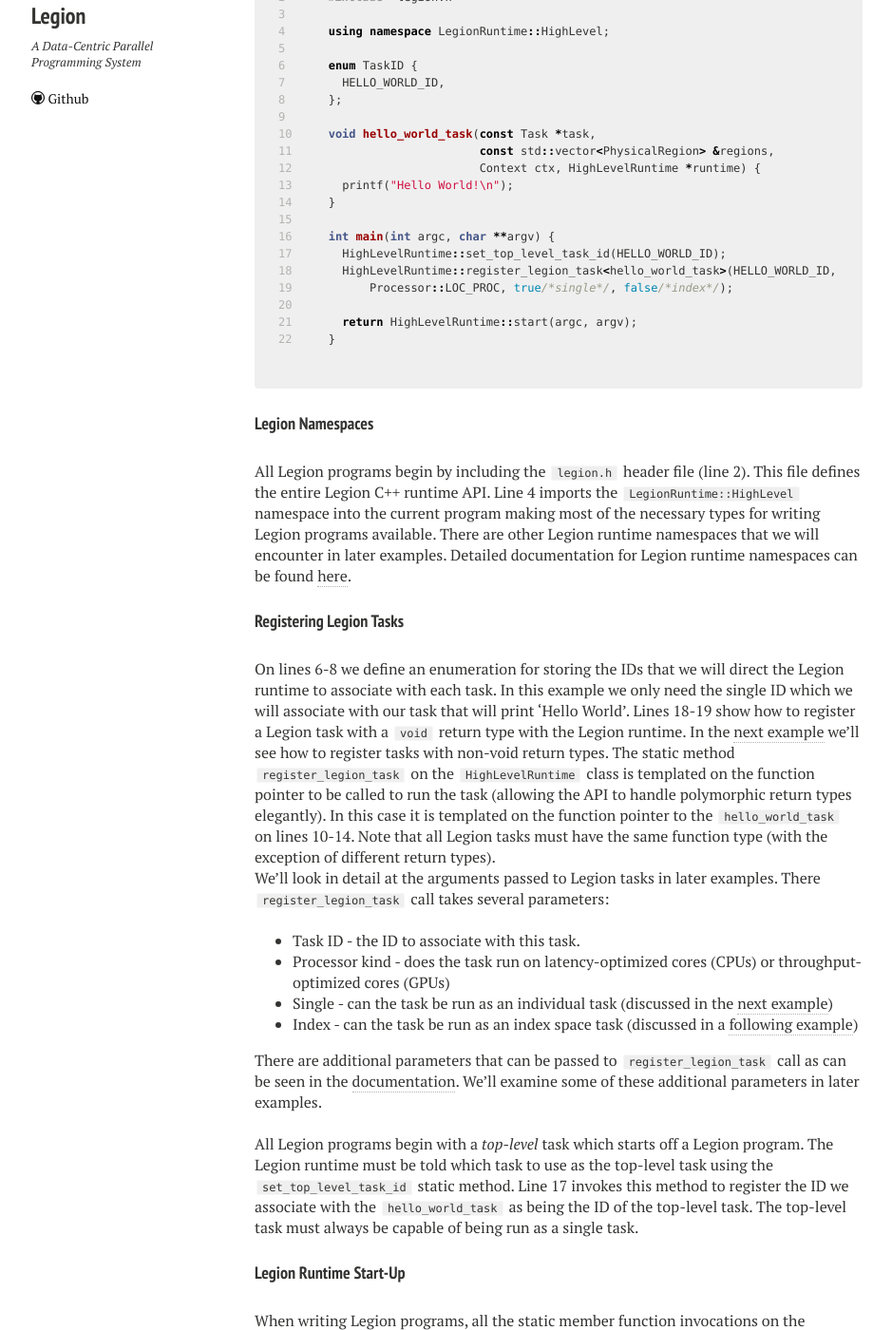
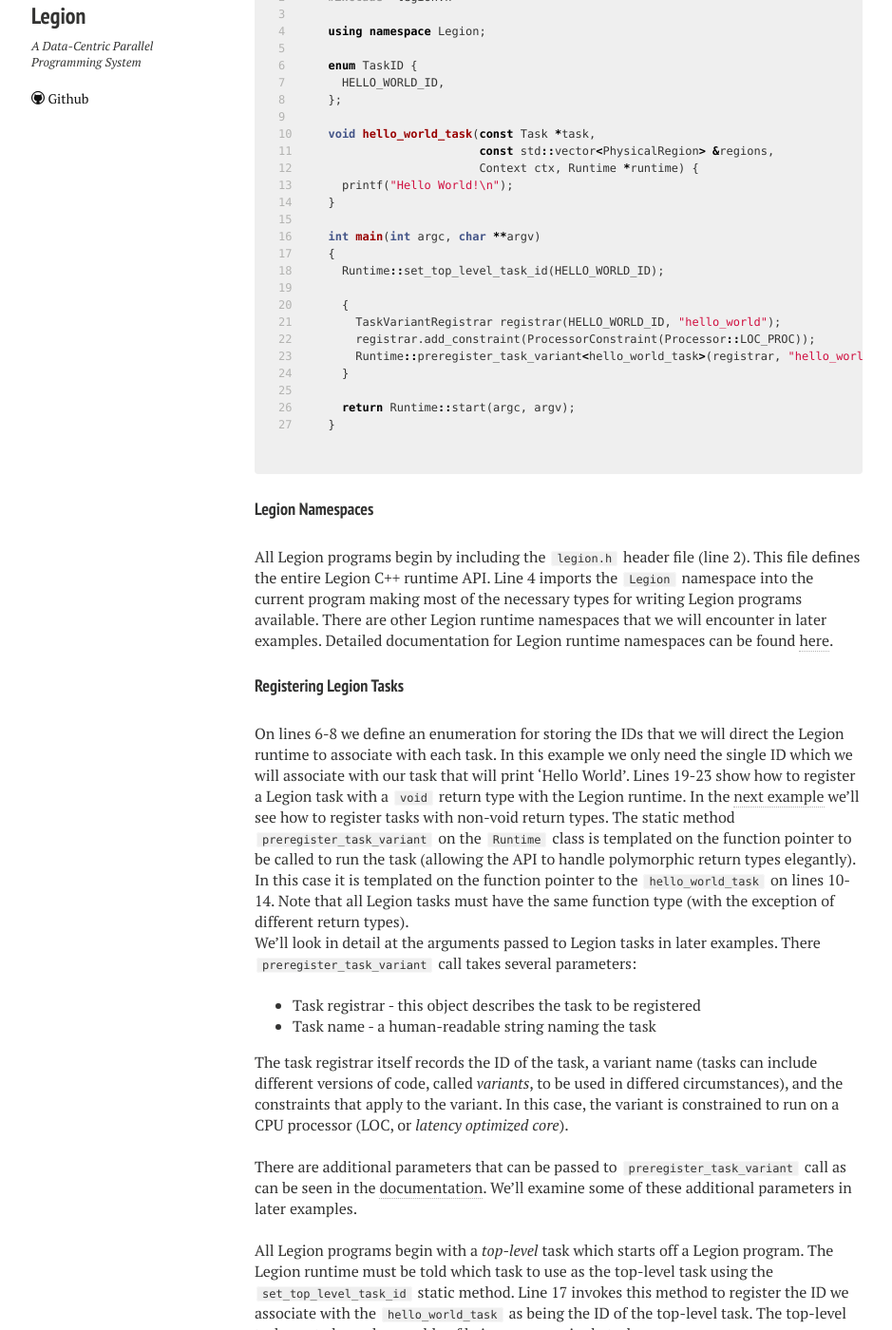
Before and after one commit to apryakhin/legion.stanford.edu, a Jekyll site: the page built from tutorial00.md, in a window 1280 px wide and 1400 px high, scrolled down 322 px. Shown: the whole window at 95% size, without its empty margins (52-991 px from the left). Built offline with Jekyll 4.4.1, drawn with Linux system fonts in a browser that asks for light colours; nearby versions of some CDN libraries; some of the changed text lies outside the part shown.

Commit message:
Update tutorial 0.

```diff
--- a/tutorial00.md
+++ b/tutorial00.md
@@ -12,7 +12,7 @@ calls in this example.
 {% highlight cpp linenos %}#include <cstdio>
 #include "legion.h"
 
-using namespace LegionRuntime::HighLevel;
+using namespace Legion;
 
 enum TaskID {
   HELLO_WORLD_ID,
@@ -20,16 +20,21 @@ enum TaskID {
 
 void hello_world_task(const Task *task,
                       const std::vector<PhysicalRegion> &regions,
-                      Context ctx, HighLevelRuntime *runtime) {
+                      Context ctx, Runtime *runtime) {
   printf("Hello World!\n");
 }
 
-int main(int argc, char **argv) {
-  HighLevelRuntime::set_top_level_task_id(HELLO_WORLD_ID);
-  HighLevelRuntime::register_legion_task<hello_world_task>(HELLO_WORLD_ID,
-      Processor::LOC_PROC, true/*single*/, false/*index*/);
+int main(int argc, char **argv)
+{
+  Runtime::set_top_level_task_id(HELLO_WORLD_ID);
 
-  return HighLevelRuntime::start(argc, argv);
+  {
+    TaskVariantRegistrar registrar(HELLO_WORLD_ID, "hello_world");
+    registrar.add_constraint(ProcessorConstraint(Processor::LOC_PROC));
+    Runtime::preregister_task_variant<hello_world_task>(registrar, "hello_world");
+  }
+
+  return Runtime::start(argc, argv);
 }
 {% endhighlight %}
 
@@ -37,7 +42,7 @@ int main(int argc, char **argv) {
 
 All Legion programs begin by including the `legion.h` header
 file (line 2). This file defines the entire Legion C++ runtime
-API.  Line 4 imports the `LegionRuntime::HighLevel`
+API.  Line 4 imports the `Legion`
 namespace into the current program making most of the necessary
 types for writing Legion programs available.  There are other
 Legion runtime namespaces that we will encounter in later examples.
@@ -49,28 +54,29 @@ found [here](/doxygen/annotated.html).
 On lines 6-8 we define an enumeration for storing the IDs that
 we will direct the Legion runtime to associate with each task.  In this example
 we only need the single ID which we will associate with our task
-that will print 'Hello World'.  Lines 18-19 show how to register
+that will print 'Hello World'.  Lines 19-23 show how to register
 a Legion task with a `void` return type with the Legion runtime.
 In the [next example](/tutorial/tasks_and_futures.html) we'll see how
 to register tasks with non-void return types.  The static method
-`register_legion_task` on the `HighLevelRuntime` class
+`preregister_task_variant` on the `Runtime` class
 is templated on the function pointer to
 be called to run the task (allowing the API to handle polymorphic return
 types elegantly).  In this case it is templated on the function pointer to
 the `hello_world_task` on lines 10-14.  Note that all Legion tasks must have
 the same function type (with the exception of different return types).
 We'll look in detail at the arguments passed to Legion tasks in later
-examples.  There `register_legion_task` call takes several parameters:
+examples.  There `preregister_task_variant` call takes several parameters:
 
-* Task ID - the ID to associate with this task.
-* Processor kind - does the task run on latency-optimized cores (CPUs)
-                   or throughput-optimized cores (GPUs)
-* Single - can the task be run as an individual task
-           (discussed in the [next example](/tutorial/tasks_and_futures.html))
-* Index - can the task be run as an index space task
-           (discussed in a [following example](/tutorial/index_tasks.html))
+  * Task registrar - this object describes the task to be registered
+  * Task name - a human-readable string naming the task
 
-There are additional parameters that can be passed to `register_legion_task`
+The task registrar itself records the ID of the task, a variant name
+(tasks can include different versions of code, called *variants*, to
+be used in differed circumstances), and the constraints that apply to
+the variant. In this case, the variant is constrained to run on a CPU
+processor (LOC, or *latency optimized core*).
+
+There are additional parameters that can be passed to `preregister_task_variant`
 call as can be seen in the [documentation](/doxygen/class_legion_runtime_1_1_high_level_1_1_high_level_runtime.html#ab1637aefa97d58e7f066ef43dd56b5a2).
 We'll examine some of these additional parameters in later examples.
 
@@ -84,7 +90,7 @@ The top-level task must always be capable of being run as a single task.
 #### Legion Runtime Start-Up ####
 
 When writing Legion programs, all the static member function
-invocations on the `HighLevelRuntime` class must be performed
+invocations on the `Runtime` class must be performed
 before the static method `start` is called.  It is imperative that
 this standard be followed for all Legion programs to ensure that
 they operate properly when running as MPI or GASNet programs.  While
@@ -93,7 +99,7 @@ registered before starting the Legion runtime, forthcoming versions
 of Legion will support dynamically registering JIT-compiled
 [Terra](http://terralang.org) functions as
 Legion tasks.  After the runtime has been setup to run, the program
-invokes the `start` static method on the `HighLevelRuntime` class.
+invokes the `start` static method on the `Runtime` class.
 This call starts the Legion runtime and only returns an error code
 if a problem is encountered during execution.
 
```
